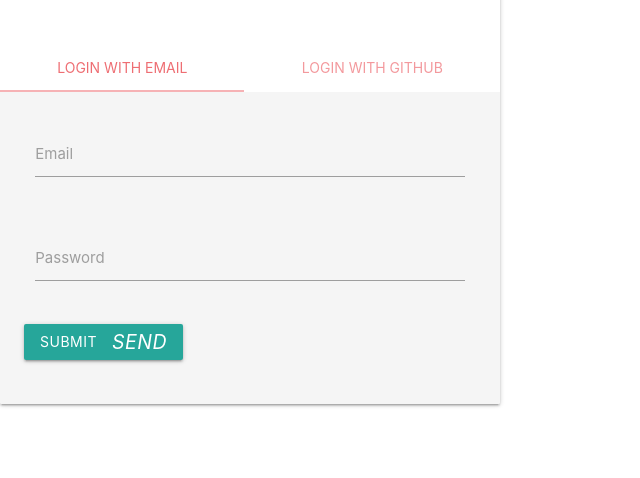
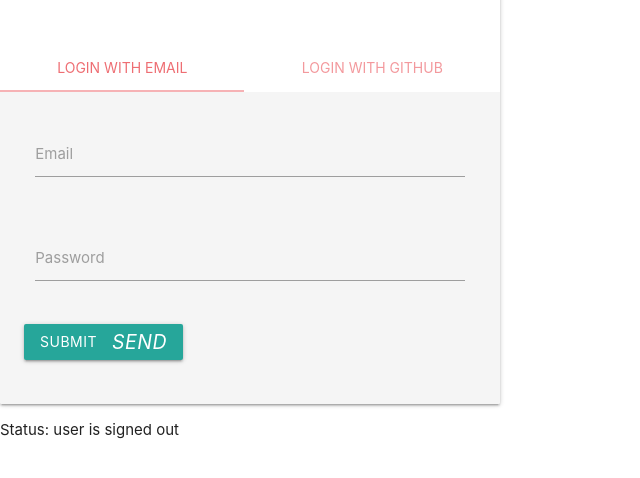
Before and after one commit to minicatsCB/firebase-auth, a plain HTML site: page app.html in a window 1280 px wide. Shown: the part 148-626 px from the top of the page, without its empty margins (0-640 px from the left). Drawn offline with nearby package versions, Linux system fonts and the light colour scheme; no server answers.

Commit message:
Add dev-only status indicator

```diff
--- a/app.html
+++ b/app.html
@@ -43,6 +43,8 @@
         </div>
     </div>
 
+    <p id="status">Status:</p>
+
     <script src="https://www.gstatic.com/firebasejs/5.8.4/firebase-app.js"></script>
     <script src="https://www.gstatic.com/firebasejs/5.8.4/firebase-auth.js"></script>
     <script type="text/javascript" src="https://cdnjs.cloudflare.com/ajax/libs/materialize/1.0.0/js/materialize.min.js"></script>
--- a/app.js
+++ b/app.js
@@ -15,8 +15,10 @@ function initFirebaseAuth() {
 function authStateObserver(user) {
   if (user) {
       console.log("User is signed in");
+      status.innerText = "Status: user is signed in";
   } else {
       console.log("User is signed out");
+      status.innerText = "Status: user is signed out";
   }
 }
 
@@ -38,6 +40,7 @@ function createUserWithEmailAndPassword(formData){
     });
 }
 
+let status = document.getElementById("status");
 let emailForm = document.getElementById('email-form');
 
 emailForm.addEventListener("submit", onEmailSubmit);
```
